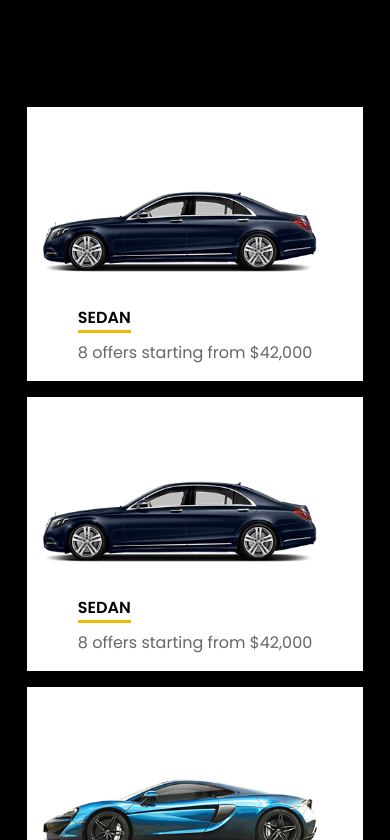
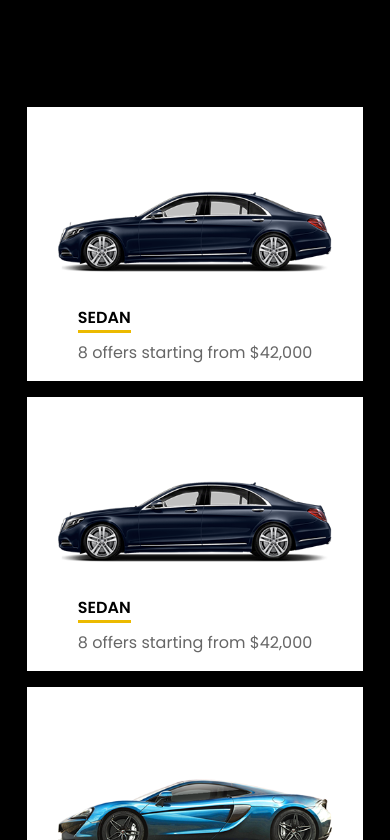
Before and after one commit to iamdpunkr1/car-dealer, a React (Vite) app: page / in a window 390 px wide. Shown: the part 3024-3864 px from the top of the page. Built offline with nearby package versions, Linux system fonts and the light colour scheme.

Commit message:
fix: car align-center issue

```diff
--- a/src/partials/SkewedCars.tsx
+++ b/src/partials/SkewedCars.tsx
@@ -10,7 +10,7 @@ const SkewedCars = ({img, title, offers, right}:SkewedCarsProps) => {
     <div className={`bg-white py-4 test flex flex-col  justify-center gap-8 items-center ${right? "md:lg:flex-row-reverse":" md:lg:flex-row"} px-4`}>
 
             <div className="bottom-4">
-                <img src={img} alt={title} className="w-[90%] md:w-44 lg:40"/>
+                <img src={img} alt={title} className="w-[90%] md:w-44 lg:40 mx-auto"/>
             </div>
 
             <div className="">
```
